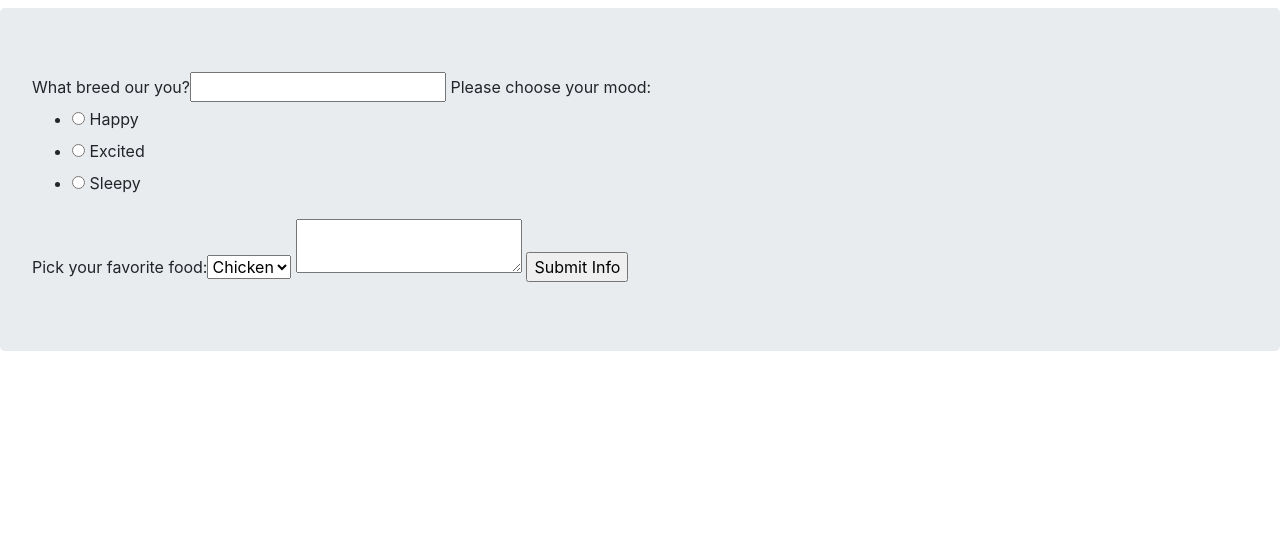
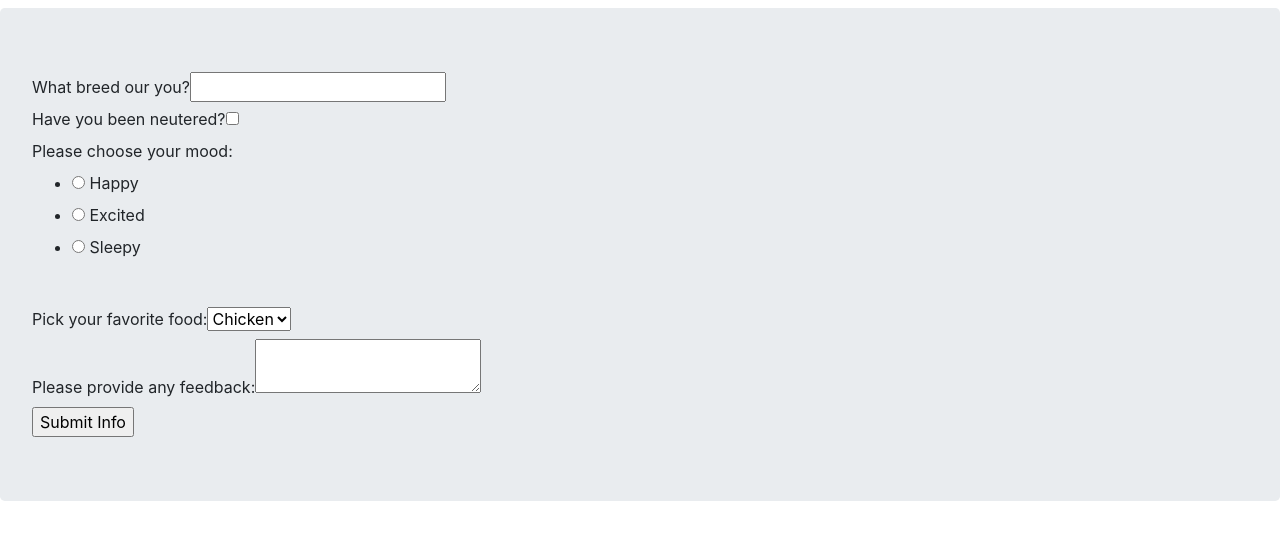
Before and after one commit to ghigbie/flask-wtforms2, a Flask app: template templates/index.html in a window 1280 px wide. Shown: the part 72-612 px from the top of the page. Run offline with Flask 2, Linux system fonts and the light colour scheme; the template is opened without the code that fills it: values that come from a table or form of the project are taken from there, others are empty; some libraries are stand-ins or nearby versions.

Commit message:
Edit form layout

```diff
--- a/app.py
+++ b/app.py
@@ -9,13 +9,13 @@ app.config['SECRET_KEY'] = 'mysecretkey'
 title = 'Flask WTForms - More Practice'
 
 class InfoForm(FlaskForm):
-    breed = StringField('What breed our you?', validators=[DataRequired()])
-    neutered = BooleanField("Have you been neutered?")
-    mood = RadioField("Please choose your mood:",
+    breed = StringField('What breed our you? ', validators=[DataRequired()])
+    neutered = BooleanField("Have you been neutered? ")
+    mood = RadioField("Please choose your mood: ",
                       choices=[('mood_one', 'Happy'), ('mood_two', 'Excited'), ('mood_three', 'Sleepy')])
     food_choice = SelectField(u"Pick your favorite food: ",
                               choices=[('chi', 'Chicken'), ('bf', 'Beef'), ('pk', 'Pork'), ('fish', 'Fish') ])
-    feedback = TextAreaField()
+    feedback = TextAreaField("Please provide any feedback: ")
     submit = SubmitField("Submit Info")
 
 @app.route('/', methods=['GET', 'POST'])
--- a/templates/index.html
+++ b/templates/index.html
@@ -6,10 +6,15 @@
           method="POST">
           {{ form.hidden_tag() }}
           {{ form.breed.label }}{{ form.breed() }}
-          {{ form.nuetered.label }}{{ form.nuetered }}
+          <br>
+          {{ form.neutered.label }}{{ form.neutered }}
+          <br>
           {{ form.mood.label }}{{ form.mood() }}
+          <br>
           {{ form.food_choice.label }}{{ form.food_choice }}
-          {{ form.feedback() }}
+          <br>
+          {{ form.feedback.label }}{{ form.feedback() }}
+          <br>
           {{ form.submit() }}
     </form>
 {% endblock %}
```
